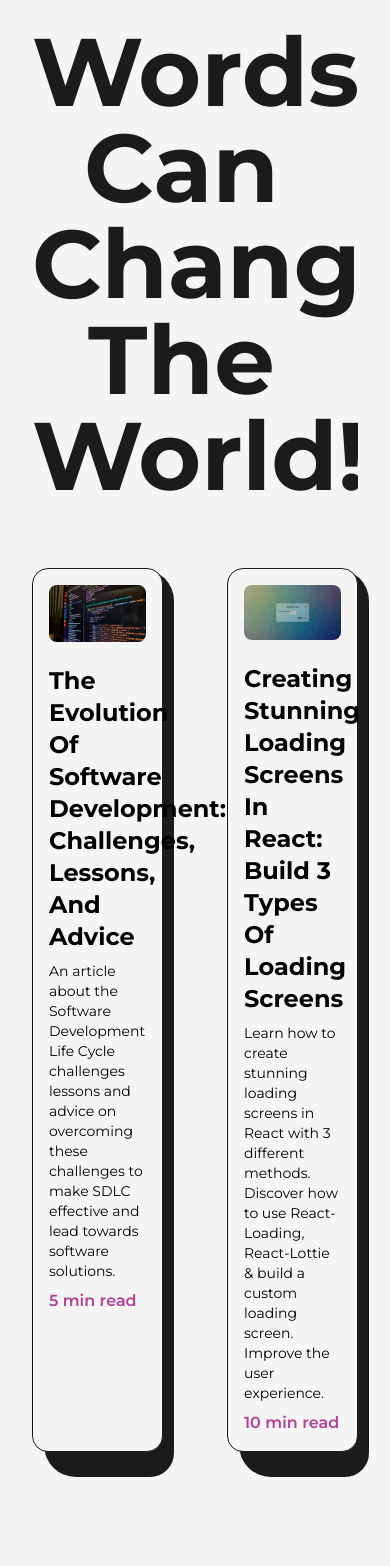
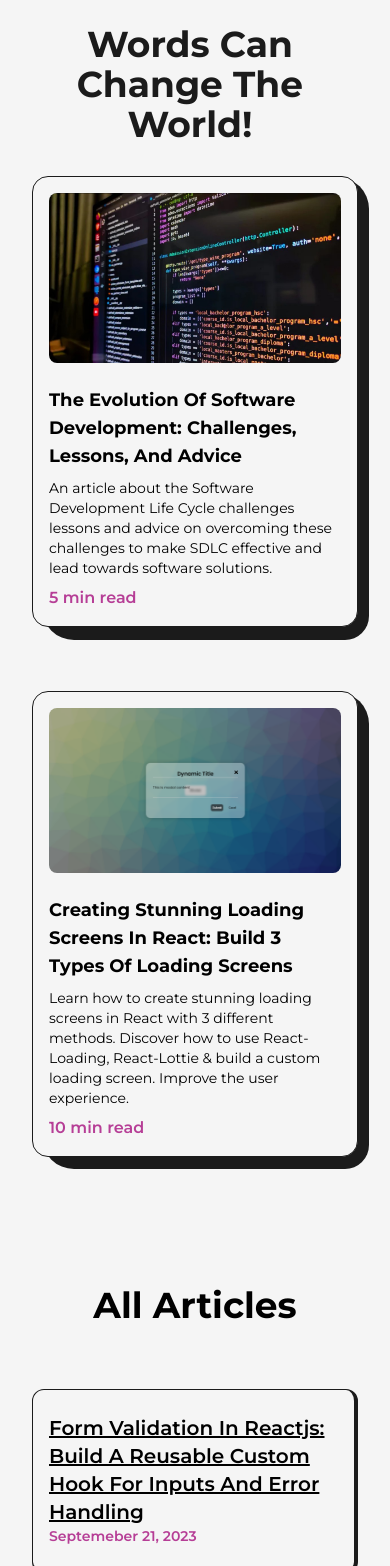
Before and after one commit to Metaverse-Nabeel/portfolio_next_JS, a Next.js app: page /articles in a window 390 px wide. Shown: the part 82-1648 px from the top of the page. Built offline with nearby package versions, Linux system fonts and the light colour scheme.

Commit message:
Articles section made responsive

```diff
--- a/src/pages/articles.js
+++ b/src/pages/articles.js
@@ -33,16 +33,16 @@ const MovingImage = ({title, img, link}) =>{
     return (
         <Link href={link} target="_blank" onMouseMove={handleMouse} onMouseLeave={handleMouseLeave}>
                 <h2 className="capitalize text-xl font-semibold underline">{title}</h2>
-                <FramerImage ref={imgRef} style={{x:x, y:y}} intial={{opacity:0}} whileInView={{opacity:1, transition:{duration: 0.2}}} src={img} alt={title} className="z-10 w-96 h-auto hidden absolute rounded-lg"/>
+                <FramerImage ref={imgRef} style={{x:x, y:y}} intial={{opacity:0}} whileInView={{opacity:1, transition:{duration: 0.2}}} src={img} alt={title} className="z-10 w-96 h-auto hidden absolute rounded-lg md:!hidden"/>
         </Link>
     )
 }
 
 const Article = ({ img, title, date, link }) => {
     return (
-        <motion.li intial={{y:200}} whileInView={{y:0, transition:{duration:0.5, ease:easeInOut}}} viewport={{once: true}} className="relateive w-full p-4 py-6 my-4 rounded-xl flex items-center justify-between bg-light first:mt-0 border border-solid border-dark border-r-4 border-b-4 dark:border-light dark:bg-dark">
+        <motion.li intial={{y:200}} whileInView={{y:0, transition:{duration:0.5, ease:easeInOut}}} viewport={{once: true}} className="relateive w-full p-4 py-6 my-4 rounded-xl flex items-center justify-between bg-light first:mt-0 border border-solid border-dark border-r-4 border-b-4 dark:border-light dark:bg-dark sm:flex-col">
             <MovingImage title={title} img={img} link={link}/>
-            <span className="text-primary font-semibold pl-4 dark:text-primaryDark">{date}</span>
+            <span className="text-primary font-semibold pl-4 dark:text-primaryDark sm:self-start sm:pl-0 xs:text-sm">{date}</span>
         </motion.li>
     )
 }
@@ -60,7 +60,7 @@ const FeaturedArticle = ({ img, title, time, summary, link }) => {
                 sizes="(max-width: 768px) 100vw,(max-width: 1200px) 50vw, 50vw"/>
       </Link>
       <Link href={link} target="_blank" >
-        <h2 className="capitalize text-2xl font-bold my-2 mt-4 hover:underline">{title}</h2>
+        <h2 className="capitalize text-2xl font-bold my-2 mt-4 hover:underline xs:text-lg">{title}</h2>
       </Link>
       <p className="text-sm mb-2">{summary}</p>
       <span className="text-primary font-semibold dark:text-primaryDark">{time}</span>
@@ -80,8 +80,8 @@ const articles = () => {
       </Head>
       <main className="w-full mb-16 flex flex-col items-center justify-center overflow-hidden dark:text-light">
         <Layout className="pt-16">
-          <AnimatedText text="Words Can Change The World!" className="mb-16" />
-          <ul className="grid grid-cols-2 gap-16">
+          <AnimatedText text="Words Can Change The World!" className="mb-16 lg:!text-7xl sm:!text-6xl sm:mb-8 xs:!text-4xl" />
+          <ul className="grid grid-cols-2 gap-16 lg:gap-8 md:gap-y-16 md:grid-cols-1">
             <FeaturedArticle img={article1} title="The Evolution of Software Development: Challenges, Lessons, and Advice" time="5 min read" summary="An article about the Software Development Life Cycle challenges lessons and advice on overcoming these challenges to make SDLC effective and lead towards software solutions." link="https://medium.com/@nabeelahmed3129/the-evolution-of-software-development-challenges-lessons-and-advice-d0e3f52b1fd3" />
             <FeaturedArticle img={article2} title="Creating Stunning Loading Screens In React: Build 3 Types Of Loading Screens" time="10 min read" summary="Learn how to create stunning loading screens in React with 3 different methods. Discover how to use React-Loading, React-Lottie & build a custom loading screen. Improve the user experience." link="/" />
           </ul>
```
